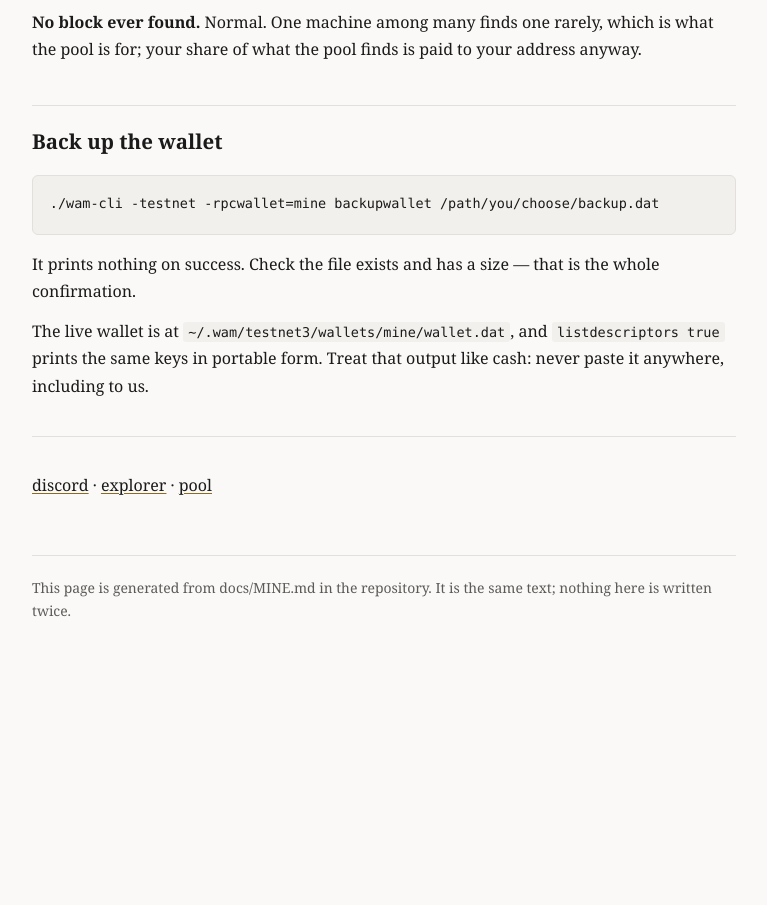
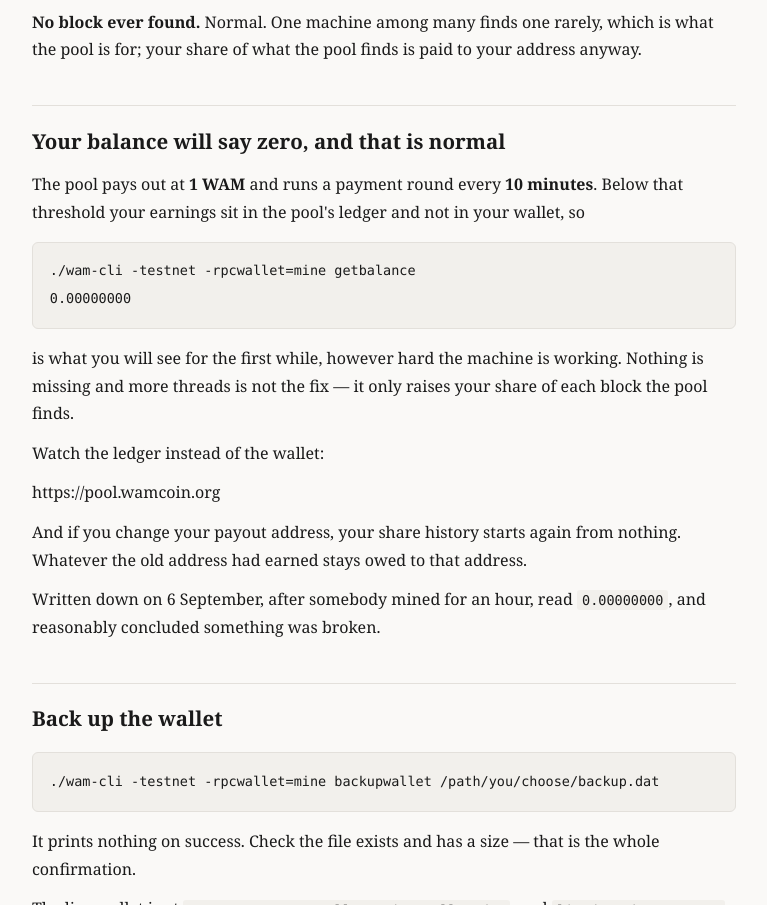
Before and after one commit to wam-coin-official/wam-coin, a plain HTML site: page mine/index.html in a window 1280 px wide. Shown: the part 3340-4245 px from the top of the page, without its empty margins (256-1023 px from the left). Before the commit the page ends 4055 px from the top, so only its background shows below. Drawn offline with Linux system fonts and the light colour scheme.

Commit message:
a new miner reads 0.00000000 and reasonably concludes we are broken
The pool pays out at 1 WAM and runs a payment round every ten minutes.
Below that the earnings sit in the pool's ledger, so getbalance reads zero
however hard the machine is working, and docs/MINE.md said nothing about
either number.

An outside tester mined for an hour, saw zero, and concluded he needed more
threads. He did not -- at four threads he was already about a tenth of the
pool, and a block arrives every couple of minutes. The honest answer was that
he had not crossed a threshold nobody had told him existed.

Also written down: changing the payout address restarts the share history,
and whatever the old address earned stays owed to it. He changed his after
losing access to the first wallet, which is exactly when somebody is least
able to work out why the number went back to nothing.

```diff
--- a/mine/index.html
+++ b/mine/index.html
@@ -121,6 +121,15 @@ bash verify_release.sh .</code></pre>
 <p><strong><code>incorrect password attempt</code> in the log.</strong> There is no password. The node writes <code>&lt;datadir&gt;/.cookie</code> at startup and clients read it, so <code>wam-cli</code> needs the same <code>-testnet</code> and the same <code>-datadir=</code> as the daemon. A leftover <code>wam.conf</code> carrying <code>rpcuser</code>/<code>rpcpassword</code> fights the cookie; delete those two lines.</p>
 <p><strong><code>accepted</code> stays at 0.</strong> Usually the wrong address format — it must start with <code>twam1</code> on the test network.</p>
 <p><strong>No block ever found.</strong> Normal. One machine among many finds one rarely, which is what the pool is for; your share of what the pool finds is paid to your address anyway.</p>
+<h2 id="your-balance-will-say-zero-and-that-is-normal">Your balance will say zero, and that is normal</h2>
+<p>The pool pays out at <strong>1 WAM</strong> and runs a payment round every <strong>10 minutes</strong>. Below that threshold your earnings sit in the pool's ledger and not in your wallet, so</p>
+<pre><code>./wam-cli -testnet -rpcwallet=mine getbalance
+0.00000000</code></pre>
+<p>is what you will see for the first while, however hard the machine is working. Nothing is missing and more threads is not the fix — it only raises your share of each block the pool finds.</p>
+<p>Watch the ledger instead of the wallet:</p>
+<p>    https://pool.wamcoin.org</p>
+<p>And if you change your payout address, your share history starts again from nothing. Whatever the old address had earned stays owed to that address.</p>
+<p>Written down on 6 September, after somebody mined for an hour, read <code>0.00000000</code>, and reasonably concluded something was broken.</p>
 <h2 id="back-up-the-wallet">Back up the wallet</h2>
 <pre><code>./wam-cli -testnet -rpcwallet=mine backupwallet /path/you/choose/backup.dat</code></pre>
 <p>It prints nothing on success. Check the file exists and has a size — that is the whole confirmation.</p>
```
